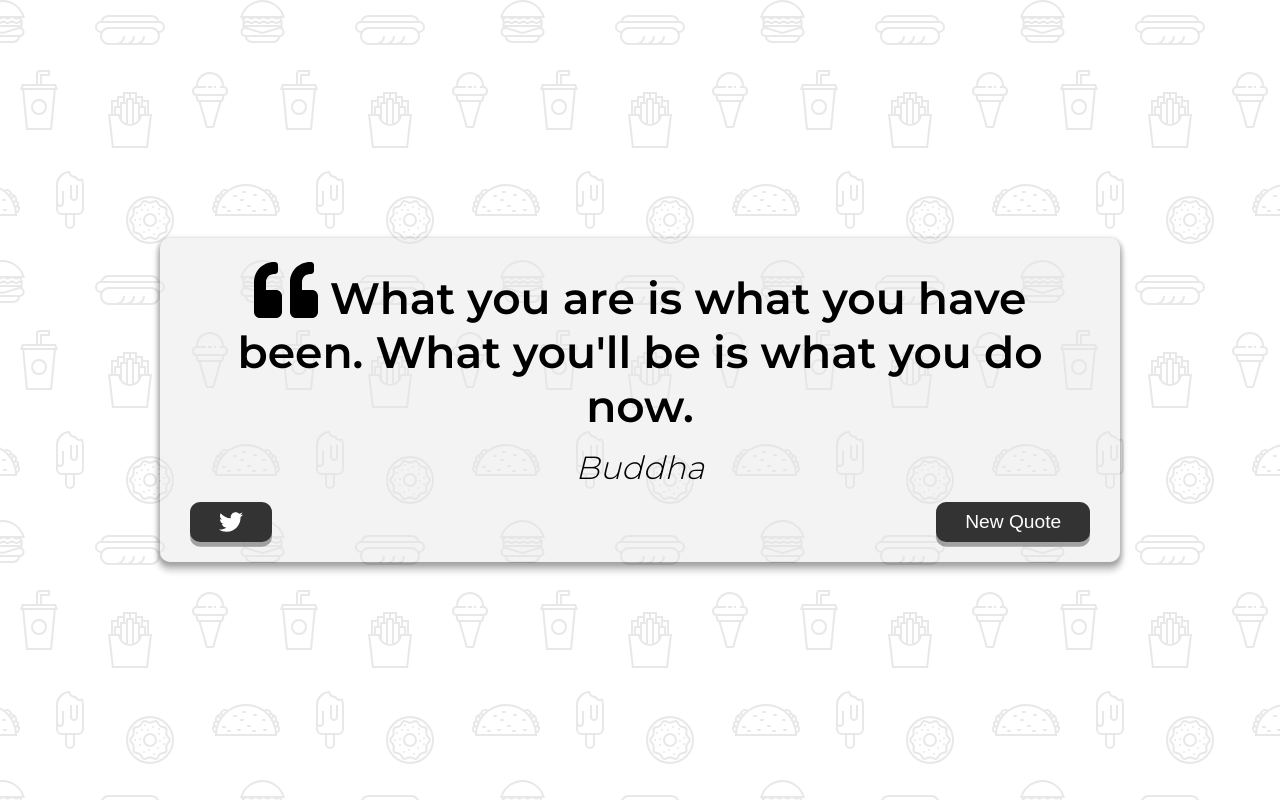
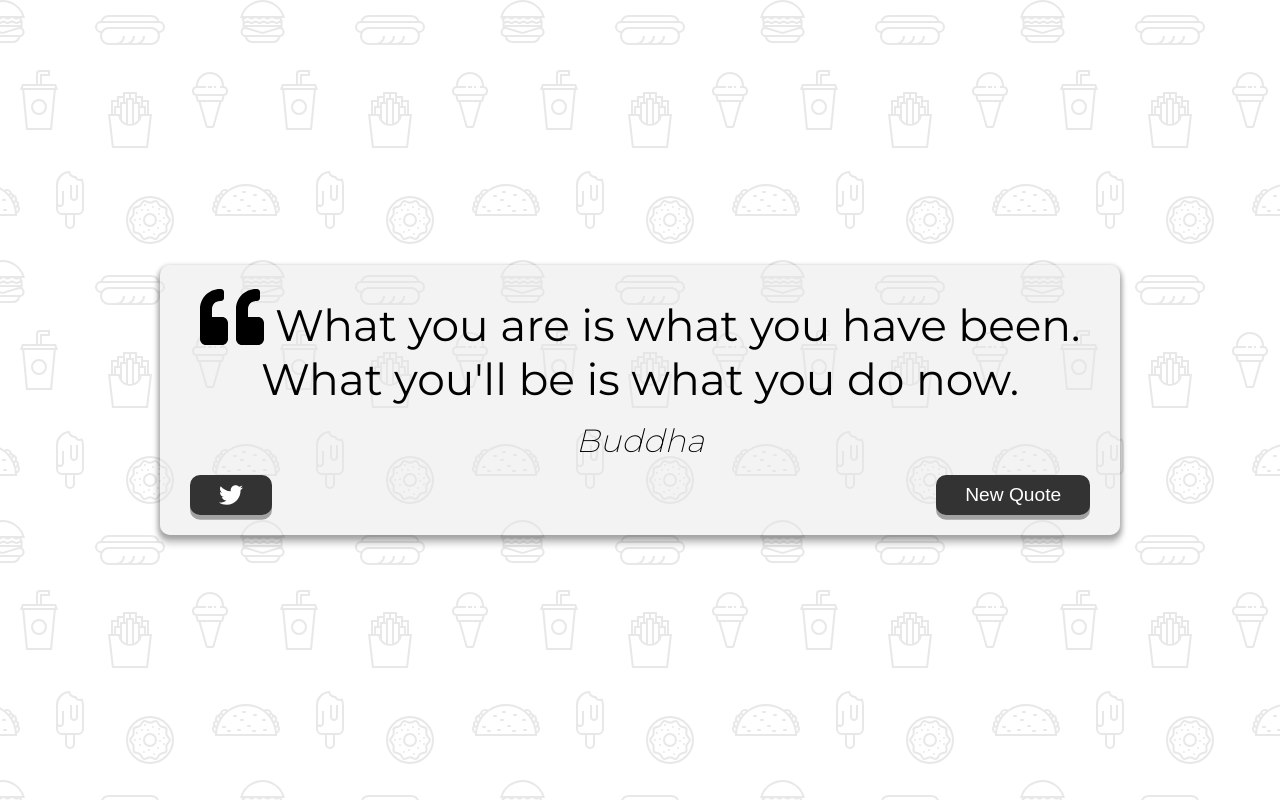
Before and after one commit to cziem/HacksPanel, a plain HTML site: page quotifr/index.html in a window 1280 px wide. Drawn offline with Linux system fonts and the light colour scheme.

Commit message:
update quote outlook

```diff
--- a/quotifr/styles/styles.css
+++ b/quotifr/styles/styles.css
@@ -31,6 +31,7 @@ body {
 
 .quote-text {
   font-size: 2.75rem;
+  font-weight: 500;
 }
 
 .long-quote {
@@ -44,7 +45,7 @@ body {
 .quote-author {
   margin-top: 15px;
   font-size: 2rem;
-  font-weight: 300;
+  font-weight: 200;
   font-style: italic;
 }
 
```
